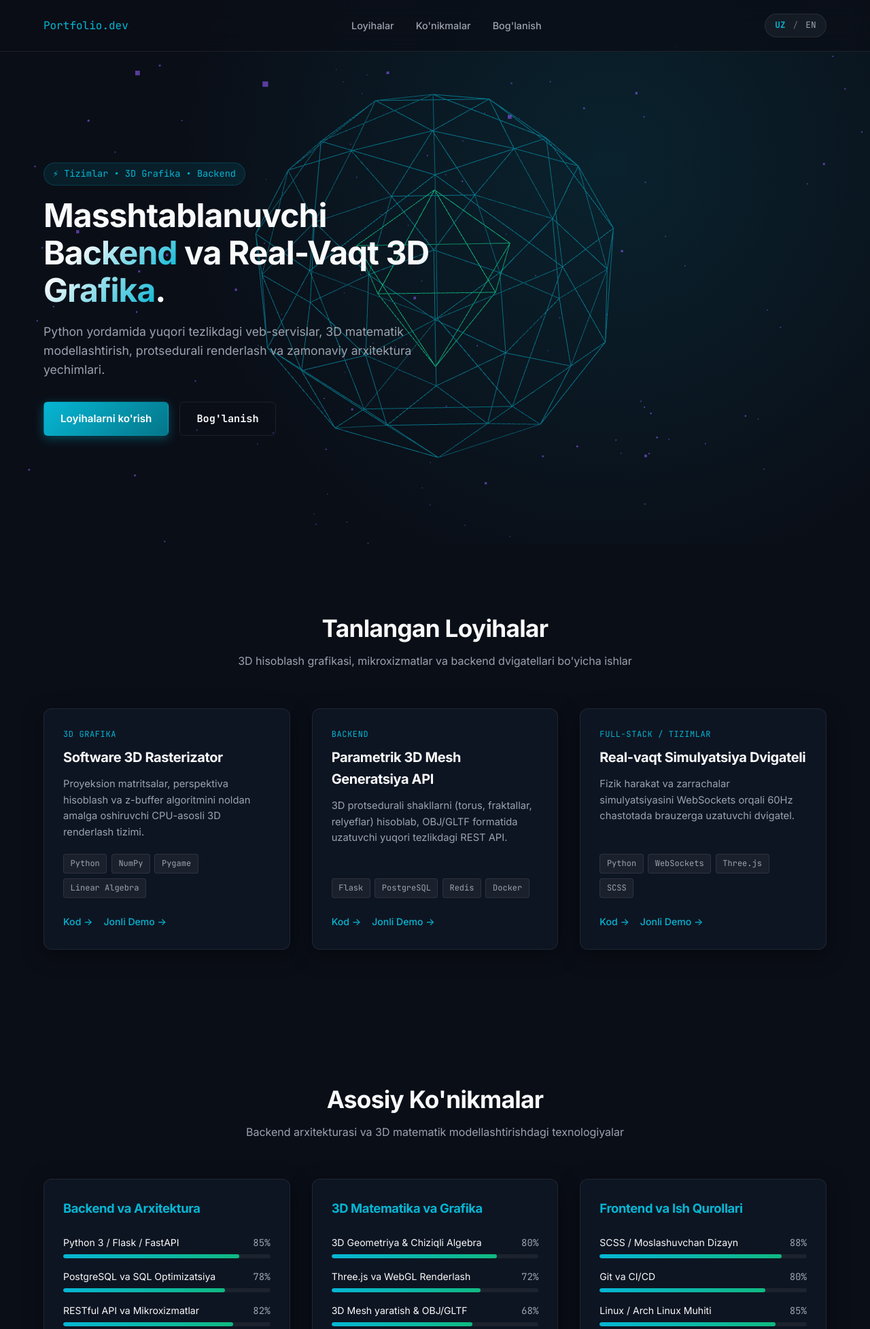
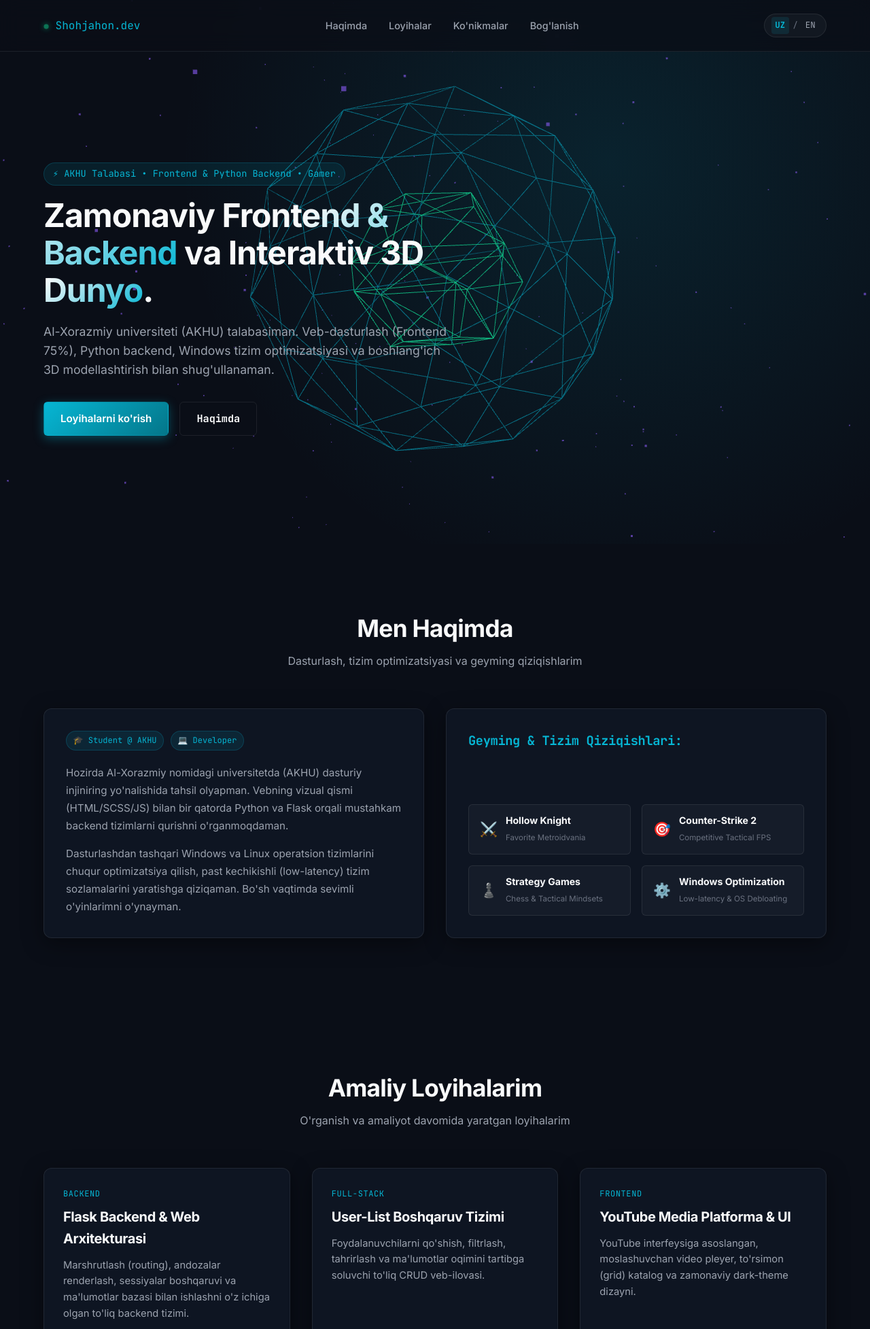
Before and after one commit to Doner01/portfolio-v1, a Flask app: page / in a window 1280 px wide. Shown: the top 1955 px of the page at 68% size. Run offline with Flask 3, Linux system fonts and the light colour scheme.

Commit message:
feat: full portfolio upgrade with gamer profile and AKHU details

```diff
--- a/app.py
+++ b/app.py
@@ -18,120 +18,155 @@ class SkillItem(TypedDict):
     name: str
     level: int
 
+# Saytdagi barcha matnlar (O'zbekcha / Inglizcha)
 TRANSLATIONS: Dict[str, Dict[str, str]] = {
     "uz": {
-        "brand_title": "Portfolio",
+        "brand_title": "Shohjahon",
         "brand_ext": ".dev",
+        "nav_about": "Haqimda",
         "nav_projects": "Loyihalar",
         "nav_skills": "Ko'nikmalar",
         "nav_contact": "Bog'lanish",
-        "hero_tagline": "⚡ Tizimlar • 3D Grafika • Backend",
-        "hero_title_1": "Masshtablanuvchi",
-        "hero_title_accent_1": "Backend",
-        "hero_title_2": "va Real-Vaqt",
-        "hero_title_accent_2": "3D Grafika",
-        "hero_desc": "Python yordamida yuqori tezlikdagi veb-servislar, 3D matematik modellashtirish, protsedurali renderlash va zamonaviy arxitektura yechimlari.",
+
+        # Hero
+        "hero_tagline": "⚡ AKHU Talabasi • Frontend & Python Backend • Gamer",
+        "hero_title_1": "Zamonaviy",
+        "hero_title_accent_1": "Frontend & Backend",
+        "hero_title_2": "va Interaktiv",
+        "hero_title_accent_2": "3D Dunyo",
+        "hero_desc": "Al-Xorazmiy universiteti (AKHU) talabasiman. Veb-dasturlash (Frontend 75%), Python backend, Windows tizim optimizatsiyasi va boshlang'ich 3D modellashtirish bilan shug'ullanaman.",
         "btn_projects": "Loyihalarni ko'rish",
         "btn_contact": "Bog'lanish",
-        "projects_heading": "Tanlangan Loyihalar",
-        "projects_sub": "3D hisoblash grafikasi, mikroxizmatlar va backend dvigatellari bo'yicha ishlar",
-        "skills_heading": "Asosiy Ko'nikmalar",
-        "skills_sub": "Backend arxitekturasi va 3D matematik modellashtirishdagi texnologiyalar",
+
+        # About / Qiziqishlar
+        "about_heading": "Men Haqimda",
+        "about_sub": "Dasturlash, tizim optimizatsiyasi va geyming qiziqishlarim",
+        "about_p1": "Hozirda Al-Xorazmiy nomidagi universitetda (AKHU) dasturiy injiniring yo'nalishida tahsil olyapman. Vebning vizual qismi (HTML/SCSS/JS) bilan bir qatorda Python va Flask orqali mustahkam backend tizimlarni qurishni o'rganmoqdaman.",
+        "about_p2": "Dasturlashdan tashqari Windows va Linux operatsion tizimlarini chuqur optimizatsiya qilish, past kechikishli (low-latency) tizim sozlamalarini yaratishga qiziqaman. Bo'sh vaqtimda sevimli o'yinlarimni o'ynayman.",
+        "gamer_title": "Geyming & Tizim Qiziqishlari:",
+
+        # Loyihalar
+        "projects_heading": "Amaliy Loyihalarim",
+        "projects_sub": "O'rganish va amaliyot davomida yaratgan loyihalarim",
+        "filter_all": "Barchasi",
+
+        # Ko'nikmalar
+        "skills_heading": "Texnologiyalar & Ko'nikmalar",
+        "skills_sub": "Hozirgi amaliy bilim va tajriba darajalarim",
+
+        # Aloqa
         "contact_heading": "Aloqaga Chiqish",
-        "contact_sub": "Hamkorlik, loyihalar yoki savollar bo'yicha to'g'ridan-to'g'ri xabar yuboring",
+        "contact_sub": "Savollaringiz, taklif yoki loyihalar bo'lsa, xabar qoldiring",
         "form_name": "Ismingiz",
         "form_email": "Elektron pochta",
         "form_message": "Xabar matni",
         "form_submit": "Xabarni yuborish",
-        "source_code": "Kod &rarr;",
+        "source_code": "GitHub &rarr;",
         "live_demo": "Jonli Demo &rarr;",
-        "footer_text": "© 2026 Python, Flask va SCSS yordamida yaratildi. WebGL bilan tezlashtirilgan."
+        "footer_text": "© 2026 Shohjahon • AKHU Student Portfolio. Python, Flask & SCSS yordamida yaratildi."
     },
     "en": {
-        "brand_title": "Portfolio",
+        "brand_title": "Shohjahon",
         "brand_ext": ".dev",
+        "nav_about": "About",
         "nav_projects": "Projects",
         "nav_skills": "Skills",
         "nav_contact": "Contact",
-        "hero_tagline": "⚡ Systems • 3D Graphics • Backend",
-        "hero_title_1": "Building Scalable",
-        "hero_title_accent_1": "Backends",
-        "hero_title_2": "& Real-Time",
+
+        # Hero
+        "hero_tagline": "⚡ AKHU Student • Frontend & Python Backend • Gamer",
+        "hero_title_1": "Modern",
+        "hero_title_accent_1": "Frontend & Backend",
+        "hero_title_2": "& Interactive",
         "hero_title_accent_2": "3D Graphics",
-        "hero_desc": "Specializing in high-performance Python web services, computational 3D geometry, procedural mesh rendering, and modern backend architectures.",
+        "hero_desc": "Software Engineering student at Al-Khwarizmi University (AKHU). Passionate about Frontend Development (75%), Python backend architectures, Windows system optimization, and 3D modeling.",
         "btn_projects": "Explore Projects",
         "btn_contact": "Get in Touch",
+
+        # About
+        "about_heading": "About Me",
+        "about_sub": "My engineering journey, system optimization passions, and gaming world",
+        "about_p1": "Currently studying at Al-Khwarizmi University (AKHU). I build clean, high-performance web interfaces with HTML/SCSS/JS alongside robust Python and Flask backend services.",
+        "about_p2": "Beyond web development, I am passionate about Windows low-latency optimization, OS debloating, and Linux environments. In my free time, I dive into immersive gaming.",
+        "gamer_title": "Gaming & System Focus:",
+
+        # Projects
         "projects_heading": "Featured Projects",
-        "projects_sub": "Selected work across computational 3D graphics, algorithms, and backend systems",
-        "skills_heading": "Core Competencies",
-        "skills_sub": "Continuous learning trajectory across backend architectures and mathematical modeling",
+        "projects_sub": "Practical applications built throughout my engineering path",
+        "filter_all": "All",
+
+        # Skills
+        "skills_heading": "Skills & Technologies",
+        "skills_sub": "Current proficiency breakdown across development and systems",
+
+        # Contact
         "contact_heading": "Get In Touch",
-        "contact_sub": "Interested in collaborating or have a question? Leave a message below.",
+        "contact_sub": "Feel free to reach out for collaboration or inquiries",
         "form_name": "Your Name",
         "form_email": "Email Address",
         "form_message": "Your Message",
         "form_submit": "Transmit Message",
-        "source_code": "Source &rarr;",
+        "source_code": "GitHub &rarr;",
         "live_demo": "Live Demo &rarr;",
-        "footer_text": "© 2026 Crafted with Python, Flask & SCSS. Accelerated with WebGL."
+        "footer_text": "© 2026 Shohjahon • AKHU Student Portfolio. Powered by Python, Flask & SCSS."
     }
 }
 
 PROJECTS_DATA: Dict[str, List[Project]] = {
     "uz": [
         {
-            "id": "py-3d-renderer",
-            "title": "Software 3D Rasterizator",
-            "category": "3D Grafika",
-            "tech": ["Python", "NumPy", "Pygame", "Linear Algebra"],
-            "summary": "Proyeksion matritsalar, perspektiva hisoblash va z-buffer algoritmini noldan amalga oshiruvchi CPU-asosli 3D renderlash tizimi.",
+            "id": "flask-learning",
+            "title": "Flask Backend & Web Arxitekturasi",
+            "category": "Backend",
+            "tech": ["Python", "Flask", "Jinja2", "SQLite", "SCSS"],
+            "summary": "Marshrutlash (routing), andozalar renderlash, sessiyalar boshqaruvi va ma'lumotlar bazasi bilan ishlashni o'z ichiga olgan to'liq backend tizimi.",
             "github": "https://github.com",
             "live_demo": "#"
         },
         {
-            "id": "flask-mesh-api",
-            "title": "Parametrik 3D Mesh Generatsiya API",
-            "category": "Backend",
-            "tech": ["Flask", "PostgreSQL", "Redis", "Docker"],
-            "summary": "3D protsedurali shakllarni (torus, fraktallar, relyeflar) hisoblab, OBJ/GLTF formatida uzatuvchi yuqori tezlikdagi REST API.",
+            "id": "user-list",
+            "title": "User-List Boshqaruv Tizimi",
+            "category": "Full-Stack",
+            "tech": ["Python", "Flask", "JavaScript", "SCSS"],
+            "summary": "Foydalanuvchilarni qo'shish, filtrlash, tahrirlash va ma'lumotlar oqimini tartibga soluvchi to'liq CRUD veb-ilovasi.",
             "github": "https://github.com",
             "live_demo": "#"
         },
         {
-            "id": "realtime-websocket-engine",
-            "title": "Real-vaqt Simulyatsiya Dvigateli",
-            "category": "Full-Stack / Tizimlar",
-            "tech": ["Python", "WebSockets", "Three.js", "SCSS"],
-            "summary": "Fizik harakat va zarrachalar simulyatsiyasini WebSockets orqali 60Hz chastotada brauzerga uzatuvchi dvigatel.",
+            "id": "youtube-project",
+            "title": "YouTube Media Platforma & UI",
+            "category": "Frontend",
+            "tech": ["HTML5", "SCSS", "JavaScript", "Responsive UI"],
+            "summary": "YouTube interfeysiga asoslangan, moslashuvchan video pleyer, to'rsimon (grid) katalog va zamonaviy dark-theme dizayni.",
             "github": "https://github.com",
             "live_demo": "#"
         }
     ],
     "en": [
         {
-            "id": "py-3d-renderer",
-            "title": "Software 3D Rasterizer",
-            "category": "3D Graphics",
-            "tech": ["Python", "NumPy", "Pygame", "Linear Algebra"],
-            "summary": "Custom CPU-based wireframe and raster renderer implementing projection matrices, perspective division, and z-buffering from scratch.",
+            "id": "flask-learning",
+            "title": "Flask Backend Architecture & Sandbox",
+            "category": "Backend",
+            "tech": ["Python", "Flask", "Jinja2", "SQLite", "SCSS"],
+            "summary": "Full-featured backend sandbox covering URL routing, Jinja2 template inheritance, session handling, and database operations.",
             "github": "https://github.com",
             "live_demo": "#"
         },
         {
-            "id": "flask-mesh-api",
-            "title": "Parametric Mesh Generation API",
-            "category": "Backend",
-            "tech": ["Flask", "PostgreSQL", "Redis", "Docker"],
-            "summary": "High-throughput REST API computing 3D procedural meshes (torus, fractals, terrain) on demand and returning serialized OBJ/GLTF buffers.",
+            "id": "user-list",
+            "title": "User-List Management Platform",
+            "category": "Full-Stack",
+            "tech": ["Python", "Flask", "JavaScript", "SCSS"],
+            "summary": "Interactive user management application supporting full CRUD operations, live search filtering, and clean data modeling.",
             "github": "https://github.com",
             "live_demo": "#"
         },
         {
-            "id": "realtime-websocket-engine",
-            "title": "Real-time Simulation Engine",
-            "category": "Full-Stack / Systems",
-            "tech": ["Python", "WebSockets", "Three.js", "SCSS"],
-            "summary": "Physics and particle engine broadcasting rigid-body transform updates at 60Hz to web clients.",
+            "id": "youtube-project",
+            "title": "YouTube Media Interface & Player",
+            "category": "Frontend",
+            "tech": ["HTML5", "SCSS", "JavaScript", "Responsive UI"],
+            "summary": "Responsive media layout inspired by YouTube, featuring custom video components, dynamic sidebar, and optimized styling.",
             "github": "https://github.com",
             "live_demo": "#"
         }
@@ -140,43 +175,39 @@ PROJECTS_DATA: Dict[str, List[Project]] = {
 
 SKILLS_DATA: Dict[str, Dict[str, List[SkillItem]]] = {
     "uz": {
-        "Backend va Arxitektura": [
-            {"name": "Python 3 / Flask / FastAPI", "level": 85},
-            {"name": "PostgreSQL va SQL Optimizatsiya", "level": 78},
-            {"name": "RESTful API va Mikroxizmatlar", "level": 82},
-            {"name": "Redis va Kesh strategiyalari", "level": 70},
+        "Frontend & Dizayn": [
+            {"name": "Frontend Development (HTML/CSS/SCSS)", "level": 75},
+            {"name": "Responsive & Mobile-First Dizayn", "level": 75},
+            {"name": "JavaScript (ES6+)", "level": 45},
+            {"name": "TypeScript Asoslari", "level": 35},
         ],
-        "3D Matematika va Grafika": [
-            {"name": "3D Geometriya & Chiziqli Algebra", "level": 80},
-            {"name": "Three.js va WebGL Renderlash", "level": 72},
-            {"name": "3D Mesh yaratish & OBJ/GLTF", "level": 68},
-            {"name": "PyOpenGL va Matritsa Transformatsiyalari", "level": 65},
+        "Backend & 3D Dasturlash": [
+            {"name": "Python Dasturlash", "level": 55},
+            {"name": "Flask Freymvorki & REST API", "level": 55},
+            {"name": "3D Modellashtirish & Obyektlar yaratish", "level": 30},
         ],
-        "Frontend va Ish Qurollari": [
-            {"name": "SCSS / Moslashuvchan Dizayn", "level": 88},
-            {"name": "Git va CI/CD", "level": 80},
-            {"name": "Linux / Arch Linux Muhiti", "level": 85},
-            {"name": "Docker Konteynerizatsiyasi", "level": 74},
+        "Tizimlar & Optimizatsiya": [
+            {"name": "Windows Optimizatsiyasi & Tweak", "level": 85},
+            {"name": "Linux (Arch / Ubuntu) & macOS", "level": 80},
+            {"name": "Git & GitHub Versiya Nazorati", "level": 60},
         ]
     },
     "en": {
-        "Backend & Architecture": [
-            {"name": "Python 3 / Flask / FastAPI", "level": 85},
-            {"name": "PostgreSQL & Query Optimization", "level": 78},
-            {"name": "RESTful API & Microservices", "level": 82},
-            {"name": "Redis & Caching Strategies", "level": 70},
+        "Frontend & Web UI": [
+            {"name": "Frontend Development (HTML/CSS/SCSS)", "level": 75},
+            {"name": "Responsive & Mobile-First Design", "level": 75},
+            {"name": "JavaScript (ES6+)", "level": 45},
+            {"name": "TypeScript Basics", "level": 35},
         ],
-        "3D Math & Graphics": [
-            {"name": "3D Geometry & Linear Algebra", "level": 80},
-            {"name": "Three.js & WebGL Shaders", "level": 72},
-            {"name": "Mesh Generation & OBJ/GLTF Parsing", "level": 68},
-            {"name": "PyOpenGL & Matrix Transformations", "level": 65},
+        "Backend & 3D Graphics": [
+            {"name": "Python Programming", "level": 55},
+            {"name": "Flask Framework & REST API", "level": 55},
+            {"name": "3D Modeling & Basic Mesh Creation", "level": 30},
         ],
-        "Frontend & Tooling": [
-            {"name": "SCSS / Modern Responsive CSS", "level": 88},
-            {"name": "Git & CI/CD Pipelines", "level": 80},
-            {"name": "Linux / Arch Linux Environment", "level": 85},
-            {"name": "Docker Containerization", "level": 74},
+        "Systems & Optimization": [
+            {"name": "Windows Optimization & Tweaking", "level": 85},
+            {"name": "Linux (Arch / Ubuntu) & macOS", "level": 80},
+            {"name": "Git & GitHub Version Control", "level": 60},
         ]
     }
 }
--- a/static/js/main.js
+++ b/static/js/main.js
@@ -3,16 +3,13 @@ document.addEventListener("DOMContentLoaded", () => {
   initContactForm();
 });
 
-/* -------------------------------------------------------------
- * 1. Three.js 3D Hero Viewport
- * ------------------------------------------------------------- */
 function init3DHero() {
   const container = document.getElementById("three-canvas-container");
   if (!container) return;
 
   const scene = new THREE.Scene();
   const camera = new THREE.PerspectiveCamera(60, window.innerWidth / window.innerHeight, 0.1, 1000);
-  camera.position.z = 6;
+  camera.position.z = 6.5;
 
   const renderer = new THREE.WebGLRenderer({ alpha: true, antialias: true });
   renderer.setSize(window.innerWidth, window.innerHeight);
@@ -22,35 +19,35 @@ function init3DHero() {
   const meshGroup = new THREE.Group();
   scene.add(meshGroup);
 
-  // Tashqi Icosahedron Wireframe
-  const geometry = new THREE.IcosahedronGeometry(2.2, 1);
-  const wireframeMaterial = new THREE.MeshBasicMaterial({
+  // 1. Tashqi 3D Icosahedron
+  const outerGeo = new THREE.IcosahedronGeometry(2.4, 1);
+  const outerMat = new THREE.MeshBasicMaterial({
     color: 0x06b6d4,
     wireframe: true,
     transparent: true,
     opacity: 0.35
   });
-  const icosahedron = new THREE.Mesh(geometry, wireframeMaterial);
-  meshGroup.add(icosahedron);
+  const outerMesh = new THREE.Mesh(outerGeo, outerMat);
+  meshGroup.add(outerMesh);
 
-  // Ichki Yadrosi
-  const coreGeometry = new THREE.OctahedronGeometry(1.2, 0);
-  const coreMaterial = new THREE.MeshBasicMaterial({
+  // 2. Ichki Glowing Dodecahedron (Geymer yadrosi)
+  const coreGeo = new THREE.DodecahedronGeometry(1.2, 0);
+  const coreMat = new THREE.MeshBasicMaterial({
     color: 0x10b981,
     wireframe: true,
     transparent: true,
-    opacity: 0.7
+    opacity: 0.75
   });
-  const core = new THREE.Mesh(coreGeometry, coreMaterial);
-  meshGroup.add(core);
+  const coreMesh = new THREE.Mesh(coreGeo, coreMat);
+  meshGroup.add(coreMesh);
 
-  // Zarrachalar to'dasi (Particle Field)
+  // 3. Zarrachalar (Particle Field)
   const particlesGeo = new THREE.BufferGeometry();
-  const count = 300;
+  const count = 350;
   const positions = new Float32Array(count * 3);
 
   for (let i = 0; i < count * 3; i++) {
-    positions[i] = (Math.random() - 0.5) * 15;
+    positions[i] = (Math.random() - 0.5) * 16;
   }
   particlesGeo.setAttribute("position", new THREE.BufferAttribute(positions, 3));
 
@@ -73,16 +70,16 @@ function init3DHero() {
   function animate() {
     requestAnimationFrame(animate);
 
-    meshGroup.rotation.x += 0.003;
-    meshGroup.rotation.y += 0.004;
+    meshGroup.rotation.x += 0.0025;
+    meshGroup.rotation.y += 0.0035;
 
-    core.rotation.x -= 0.006;
-    core.rotation.z -= 0.004;
+    coreMesh.rotation.x -= 0.005;
+    coreMesh.rotation.z += 0.004;
 
-    particleField.rotation.y -= 0.0008;
+    particleField.rotation.y -= 0.0006;
 
-    camera.position.x += (mouseX * 0.8 - camera.position.x) * 0.05;
-    camera.position.y += (-mouseY * 0.8 - camera.position.y) * 0.05;
+    camera.position.x += (mouseX * 0.7 - camera.position.x) * 0.05;
+    camera.position.y += (-mouseY * 0.7 - camera.position.y) * 0.05;
     camera.lookAt(scene.position);
 
     renderer.render(scene, camera);
@@ -96,9 +93,6 @@ function init3DHero() {
   });
 }
 
-/* -------------------------------------------------------------
- * 2. Aloqa Formasi Handler (Bilingual)
- * ------------------------------------------------------------- */
 function initContactForm() {
   const form = document.getElementById("contact-form");
   const status = document.getElementById("contact-status");
@@ -128,7 +122,7 @@ function initContactForm() {
         status.style.color = "#10b981";
         form.reset();
       } else {
-        status.textContent = "✗ " + (data.message || "Xatolik yuz berdi.");
+        status.textContent = "✗ " + (data.message || "Error");
         status.style.color = "#ef4444";
       }
     } catch (err) {
--- a/static/scss/_components.scss
+++ b/static/scss/_components.scss
@@ -11,7 +11,7 @@
   pointer-events: auto;
 }
 
-// Brand Logo & Status Indicator
+// Status Dot
 .status-indicator {
   width: 8px;
   height: 8px;
@@ -101,6 +101,78 @@
       background: rgba(6, 182, 212, 0.08);
       transform: translateY(-2px);
     }
+  }
+}
+
+// About Card & Gamer Tags
+.about-grid {
+  display: grid;
+  grid-template-columns: repeat(auto-fit, minmax(320px, 1fr));
+  gap: 2rem;
+}
+
+.about-card {
+  padding: 2rem;
+  display: flex;
+  flex-direction: column;
+  justify-content: space-between;
+
+  &__header {
+    display: flex;
+    gap: 0.6rem;
+    margin-bottom: 1.25rem;
+  }
+}
+
+.card-tag {
+  background: rgba(6, 182, 212, 0.1);
+  border: 1px solid rgba(6, 182, 212, 0.2);
+  color: $accent-cyan;
+  font-size: 0.75rem;
+  padding: 0.25rem 0.6rem;
+  border-radius: 20px;
+}
+
+.about-text {
+  color: $text-secondary;
+  font-size: 0.95rem;
+  line-height: 1.7;
+}
+
+.interest-tags {
+  display: grid;
+  grid-template-columns: 1fr 1fr;
+  gap: 1rem;
+}
+
+.interest-item {
+  background: rgba(255, 255, 255, 0.03);
+  border: 1px solid $border-color;
+  padding: 0.75rem 1rem;
+  border-radius: $radius-sm;
+  display: flex;
+  align-items: center;
+  gap: 0.75rem;
+  transition: $transition-smooth;
+
+  &:hover {
+    border-color: $accent-cyan;
+    transform: translateY(-2px);
+  }
+
+  .interest-icon {
+    font-size: 1.3rem;
+  }
+
+  strong {
+    display: block;
+    font-size: 0.88rem;
+    color: $text-primary;
+  }
+
+  small {
+    color: $text-muted;
+    font-size: 0.72rem;
   }
 }
 
@@ -212,3 +284,9 @@
     transition: width 1s ease-in-out;
   }
 }
+
+@media (max-width: 600px) {
+  .interest-tags {
+    grid-template-columns: 1fr;
+  }
+}
--- a/templates/base.html
+++ b/templates/base.html
@@ -3,7 +3,7 @@
 <head>
   <meta charset="UTF-8">
   <meta name="viewport" content="width=device-width, initial-scale=1.0">
-  <title>Portfolio | Python Backend &amp; 3D Developer</title>
+  <title>Shohjahon | AKHU • Frontend, Python &amp; 3D Portfolio</title>
 
   <link rel="preconnect" href="https://fonts.googleapis.com">
   <link rel="preconnect" href="https://fonts.gstatic.com" crossorigin>
@@ -15,20 +15,18 @@
 <body>
   <nav class="navbar">
     <div class="container navbar__inner">
-      <!-- Zamonaviy Brand Logo -->
       <a href="#hero" class="navbar__brand mono">
         <span class="status-indicator"></span>
         <span class="brand-text">{{ t.brand_title }}<span class="brand-accent">{{ t.brand_ext }}</span></span>
       </a>
 
-      <!-- Menyu bo'limlari -->
       <ul class="navbar__menu">
+        <li><a href="#about">{{ t.nav_about }}</a></li>
         <li><a href="#projects">{{ t.nav_projects }}</a></li>
         <li><a href="#skills">{{ t.nav_skills }}</a></li>
         <li><a href="#contact">{{ t.nav_contact }}</a></li>
       </ul>
 
-      <!-- Til o'tkazgich -->
       <div class="lang-switcher mono">
         <a href="{{ url_for('set_language', lang_code='uz') }}" class="lang-btn {% if current_lang == 'uz' %}active{% endif %}">UZ</a>
         <span class="divider">/</span>
--- a/templates/index.html
+++ b/templates/index.html
@@ -1,7 +1,7 @@
 {% extends "base.html" %}
 
 {% block content %}
-<!-- Hero Section (Three.js 3D fon) -->
+<!-- Hero Section -->
 <header id="hero" class="hero">
   <div id="three-canvas-container" class="canvas-container"></div>
   <div class="container">
@@ -15,11 +15,67 @@
       </p>
       <div class="hero__actions">
         <a href="#projects" class="btn btn--primary">{{ t.btn_projects }}</a>
-        <a href="#contact" class="btn btn--outline mono">{{ t.btn_contact }}</a>
+        <a href="#about" class="btn btn--outline mono">{{ t.nav_about }}</a>
       </div>
     </div>
   </div>
 </header>
+
+<!-- About Section with Gamer & System Tweaking Profile -->
+<section id="about" class="section">
+  <div class="container">
+    <div class="section__header">
+      <h2>{{ t.about_heading }}</h2>
+      <p>{{ t.about_sub }}</p>
+    </div>
+
+    <div class="about-grid">
+      <div class="glass-panel about-card">
+        <div class="about-card__header mono">
+          <span class="card-tag">🎓 Student @ AKHU</span>
+          <span class="card-tag">💻 Developer</span>
+        </div>
+        <p class="about-text">{{ t.about_p1 }}</p>
+        <p class="about-text" style="margin-top: 1rem;">{{ t.about_p2 }}</p>
+      </div>
+
+      <div class="glass-panel about-card">
+        <h3 class="about-card__title mono" style="color: #06b6d4; margin-bottom: 1rem;">{{ t.gamer_title }}</h3>
+
+        <div class="interest-tags">
+          <div class="interest-item">
+            <span class="interest-icon">⚔️</span>
+            <div>
+              <strong>Hollow Knight</strong>
+              <small>Favorite Metroidvania</small>
+            </div>
+          </div>
+          <div class="interest-item">
+            <span class="interest-icon">🎯</span>
+            <div>
+              <strong>Counter-Strike 2</strong>
+              <small>Competitive Tactical FPS</small>
+            </div>
+          </div>
+          <div class="interest-item">
+            <span class="interest-icon">♟️</span>
+            <div>
+              <strong>Strategy Games</strong>
+              <small>Chess &amp; Tactical Mindsets</small>
+            </div>
+          </div>
+          <div class="interest-item">
+            <span class="interest-icon">⚙️</span>
+            <div>
+              <strong>Windows Optimization</strong>
+              <small>Low-latency &amp; OS Debloating</small>
+            </div>
+          </div>
+        </div>
+      </div>
+    </div>
+  </div>
+</section>
 
 <!-- Projects Section -->
 <section id="projects" class="section">
```
Also changed, not shown: static/css/main.css, 1 other file.
